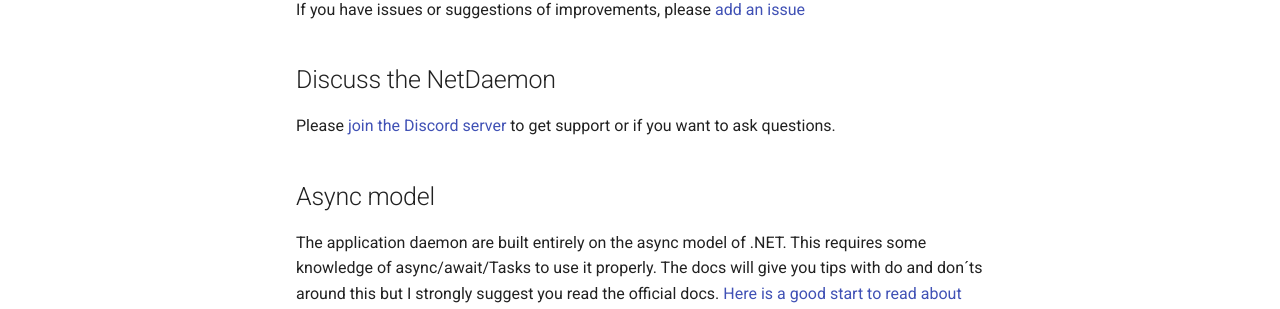
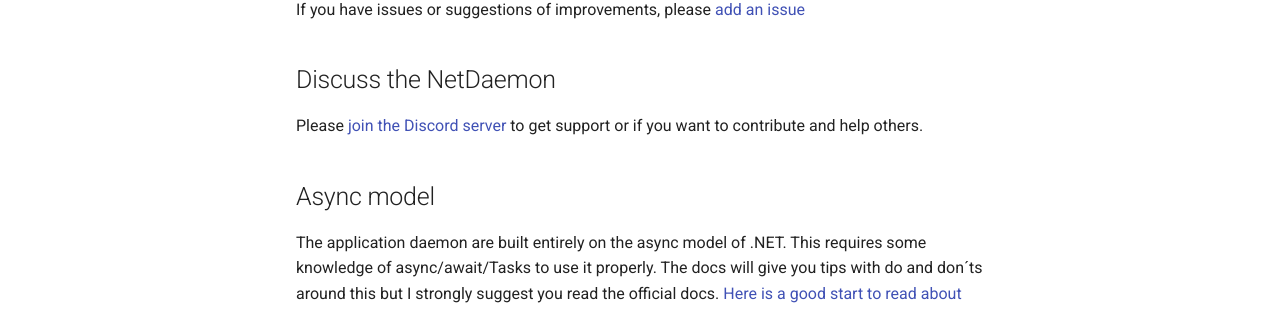
Before and after one commit to net-daemon/netdaemon, an MkDocs documentation site: the page built from docs/docs/index.md, in a window 1280 px wide and 1353 px high. Shown: the part 952-1261 px from the top of the window. Built offline with MkDocs 1.6.1 and Material for MkDocs 9.7.7, drawn with Linux system fonts in a browser that asks for light colours; comment, search, counter and statistics services are not loaded.

Commit message:
smal change in discord md

```diff
--- a/docs/docs/index.md
+++ b/docs/docs/index.md
@@ -30,7 +30,7 @@
 
 ## Discuss the NetDaemon
 
-Please [join the Discord server](https://discord.gg/K3xwfcX) to get support or if you want to ask questions.
+Please [join the Discord server](https://discord.gg/K3xwfcX) to get support or if you want to contribute and help others.
 
 ## Async model
 
```
Also changed, not shown: README.md.
